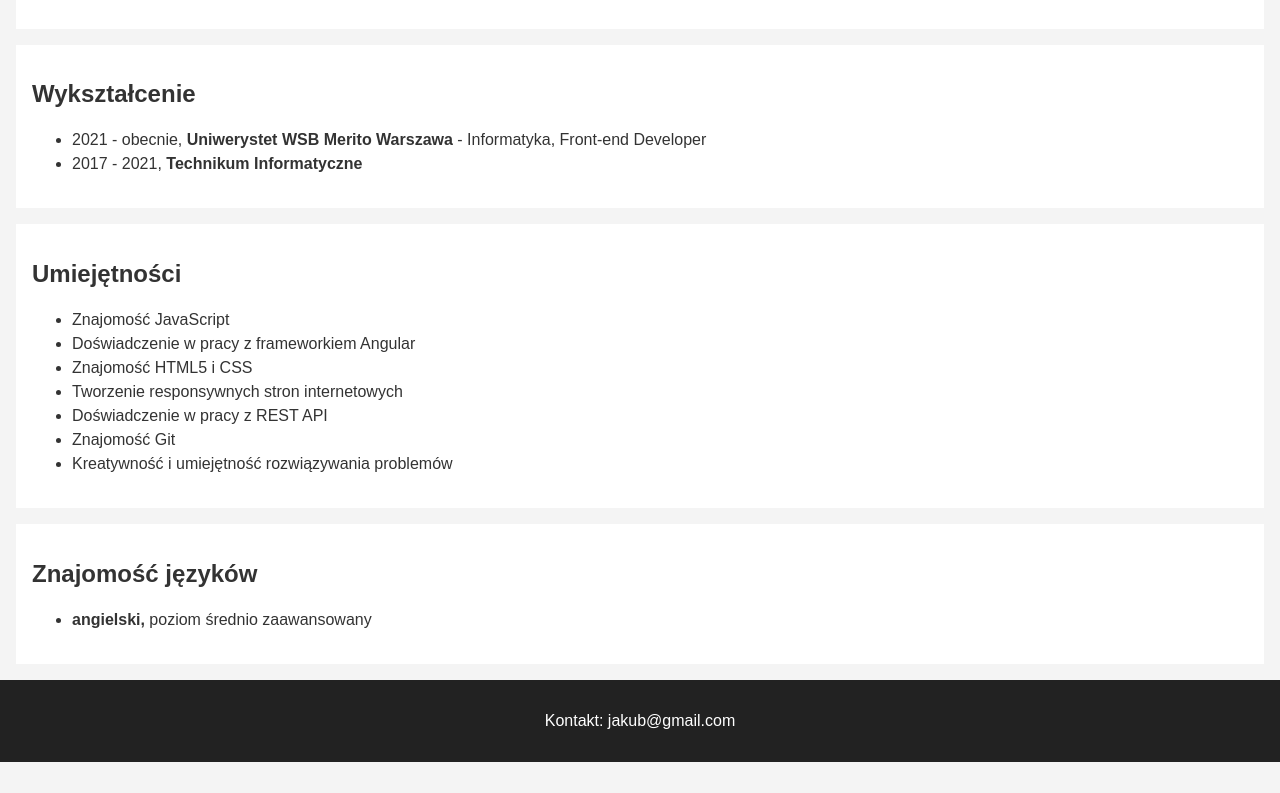
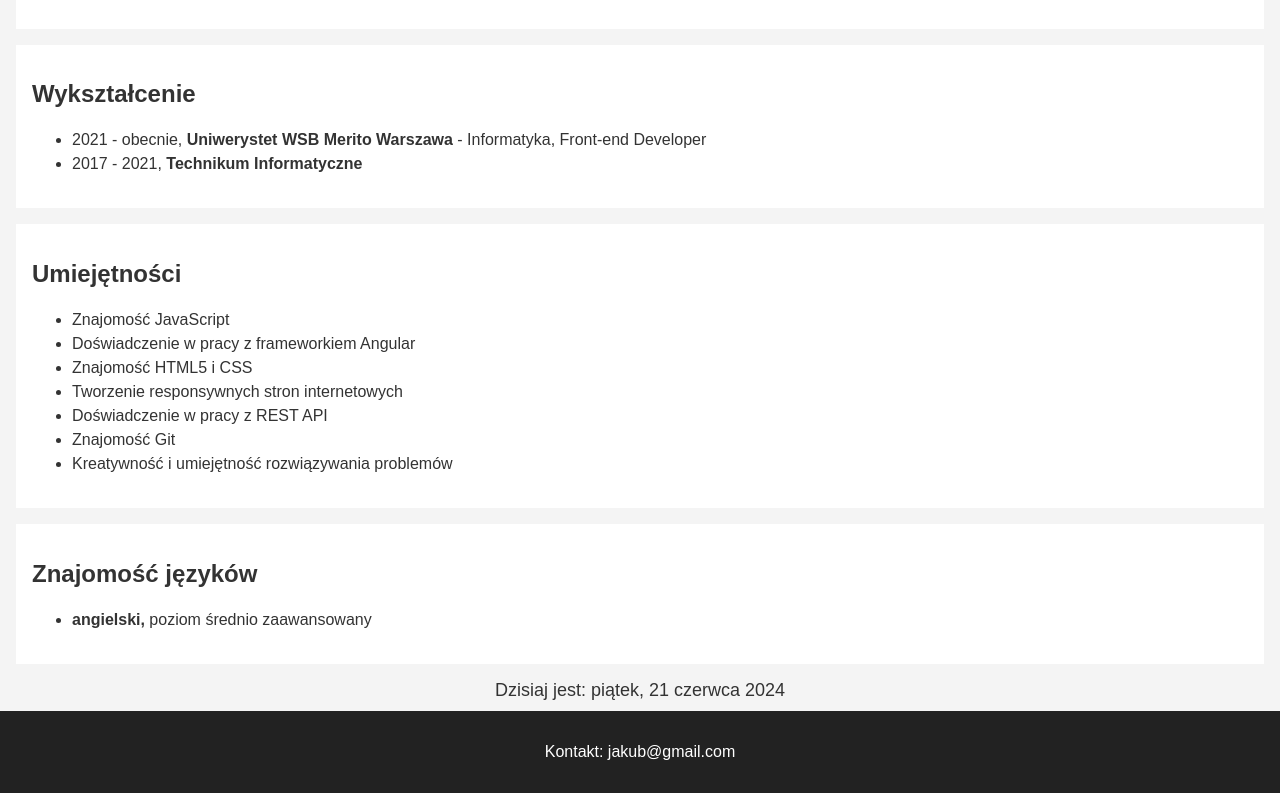
Before and after one commit to JakubDev7/CV, a plain HTML site: page index.html in a window 1280 px wide. Shown: the part 479-1272 px from the top of the page. Before the commit the page ends 1241 px from the top, so only its background shows below. Drawn offline with Linux system fonts and the light colour scheme.

Commit message:
Update index.html

```diff
--- a/index.html
+++ b/index.html
@@ -76,6 +76,21 @@
             background-color: #111111;
             color: white;
         }
+
+        #current-date {
+            display: flex;
+            justify-content: center;
+            align-items: center;
+            margin: 10px 0;
+            font-size: 18px;
+        }
+
+        @media (max-width: 600px) {
+            #current-date {
+                font-size: 20px;
+                margin: 20px 0;
+            }
+        }
     </style>
 </head>
 
@@ -123,6 +138,7 @@
         <li><strong>angielski,</strong> poziom średnio zaawansowany</li>
     </ul>
 </section>
+<div id="current-date"></div>
 <footer>
     <p>Kontakt: jakub@gmail.com</p>
 </footer>
@@ -130,12 +146,26 @@
     document.addEventListener('DOMContentLoaded', function () {
         const darkModeToggle = document.getElementById('dark-mode-toggle');
         const body = document.body;
+        const currentDateDiv = document.getElementById('current-date');
 
         darkModeToggle.addEventListener('click', function () {
             body.classList.toggle('dark-mode');
         });
+
+
+        function updateDate() {
+            const now = new Date();
+            const formattedDate = now.toLocaleDateString('pl-PL', {
+                year: 'numeric',
+                month: 'long',
+                day: 'numeric',
+                weekday: 'long'
             });
+            currentDateDiv.textContent = `Dzisiaj jest: ${formattedDate}`;
+        }
 
+        updateDate();
+    });
 </script>
 </body>
 
```
Lines whose indentation alone changed are shown as unchanged.
